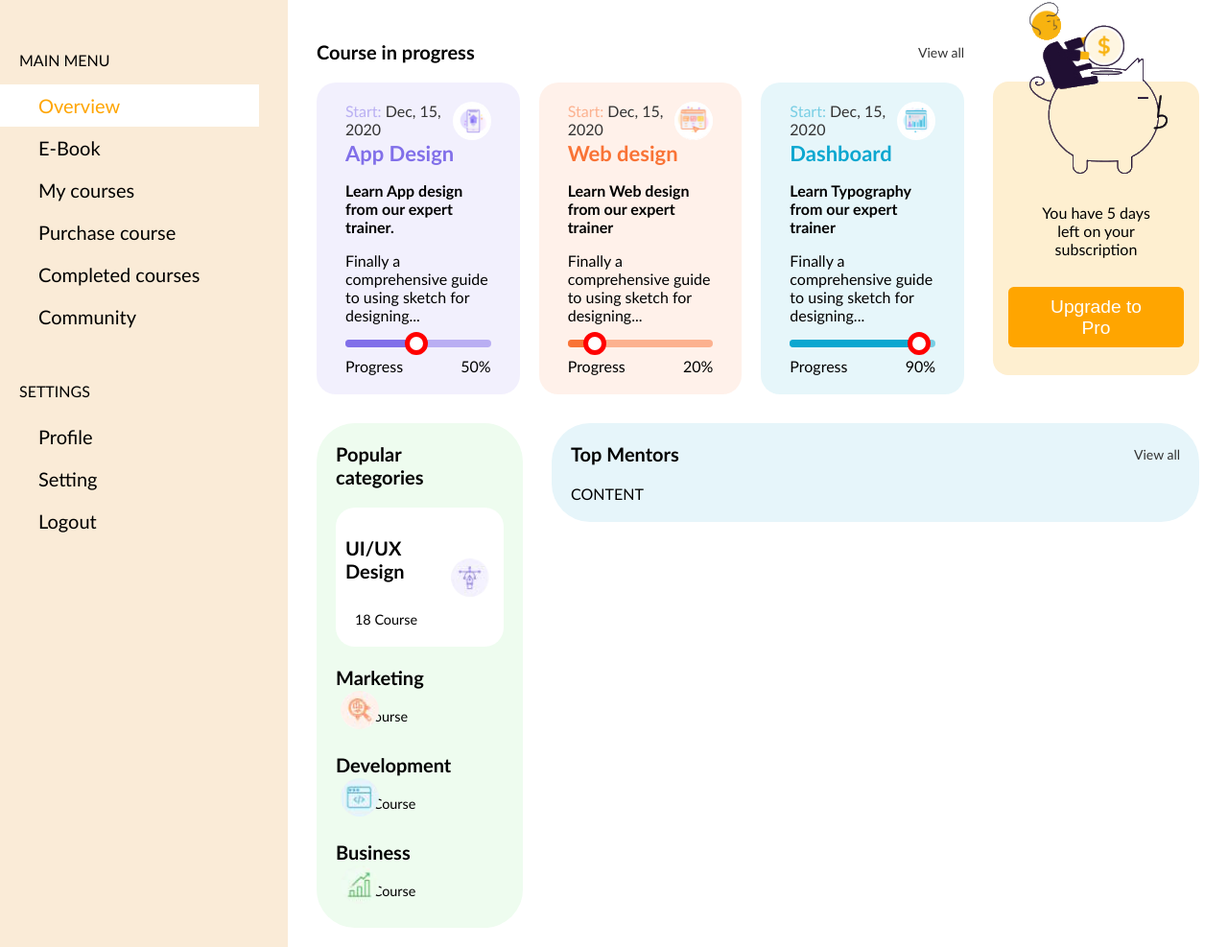
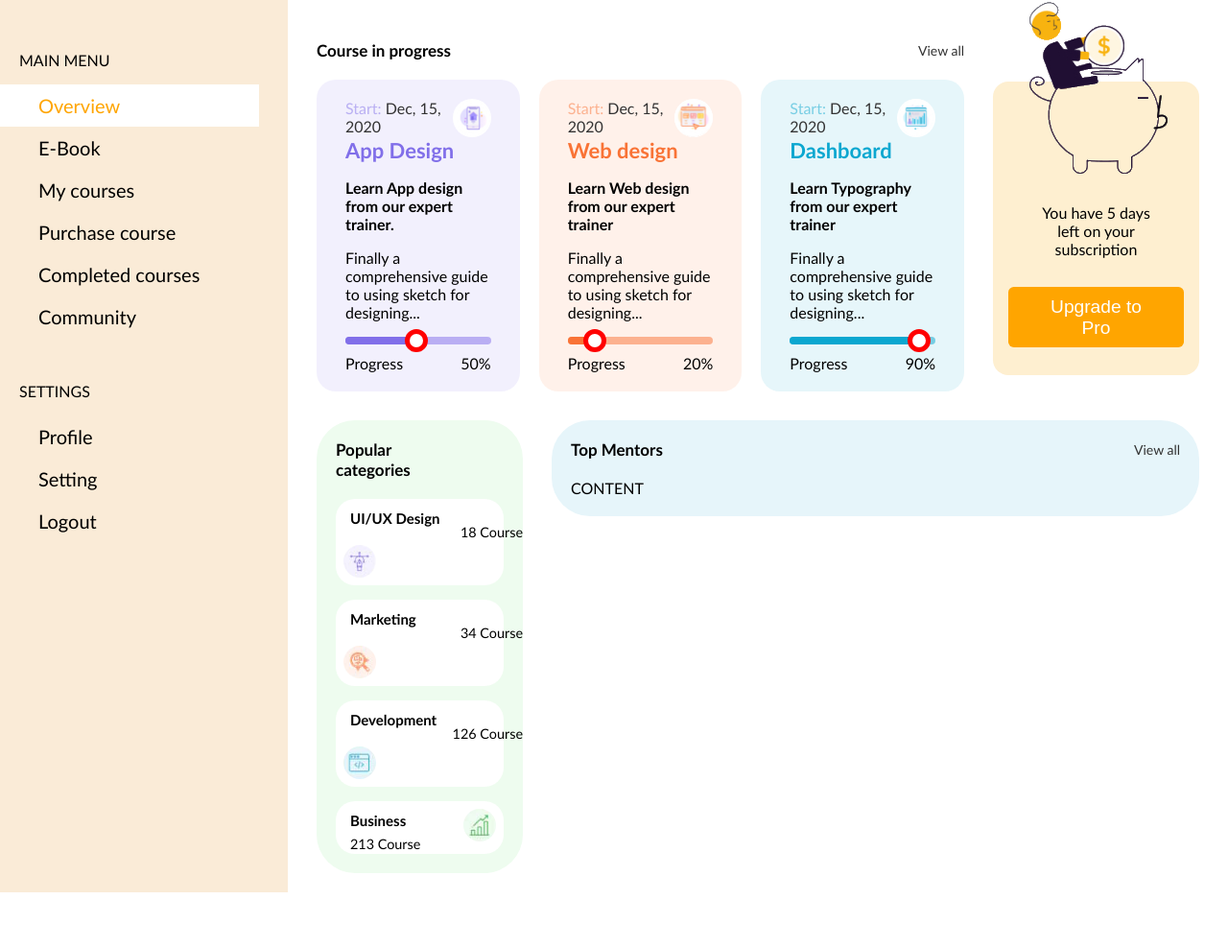
Before and after one commit to RasaZuk/Eduhouse, a plain HTML site: page index.html in a window 1280 px wide. Shown: the part 78-1065 px from the top of the page at 96% size. After the commit the page ends 1008 px from the top, so only its background shows below. Drawn offline with Linux system fonts and the light colour scheme.

Commit message:
Eduhouse update

```diff
--- a/css/main.css
+++ b/css/main.css
@@ -58,7 +58,7 @@ main {
 
 .block > .title {
   margin: 0;
-  font-size: 20px;
+  font-size: 17px;
 }
 
 .block > .link {
@@ -100,6 +100,7 @@ main {
 .content > p {
   margin: 25px;
 
+
 }
 
 
@@ -120,28 +121,34 @@ main {
 }
 
 
-.content > popular {
+.popular-categories .title {
+  font-size: 17px;
+
+}
+.content .popular {
   display: flex;
-  height: 3rem;
-  background-color: white;
+  flex-direction: column;
+  line-height: 1rem;
+  gap: 15px;
+
 }
 
-.design {
+.content .popular div {
   display: flex;
+  flex-direction: row;
+  flex-wrap: wrap;
+  line-height: 10px;
   justify-content: space-between;
-  flex-wrap: wrap;
   background-color: white;
   border-radius: 20px;
-  padding: 10px;
+}
 
-
-}
 
 
 .popular h3 {
   display: flex;
-  font-size: 20px;
-  padding-right: 50px;
+  font-size: 15px;
+  padding: 0 50px 0 15px;
 
 
 }
@@ -149,7 +156,7 @@ main {
 .popular p {
   display: flex;
   font-size: 0.9rem;
-  margin: 10px;
+  margin: -10px -20px 5px 15px;
 }
 
 .ikonele {
@@ -157,7 +164,8 @@ main {
   width: 50px;
   height: 50px;
   border-radius: 50%;
-  margin-top: -50px;
-  padding: 5px;
+  padding: 8px;
+  justify-content: space-between;
+
 
 }
--- a/index.html
+++ b/index.html
@@ -137,25 +137,26 @@
             <h2 class="title">Popular categories</h2>
             <div class="content">
                 <div class="popular">
-                    <div class="design">
+                    <div>
                         <h3>UI/UX Design</h3>
+                        <img class="ikonele" src="./images/Design_icon.jpg" alt="Design icon">
                         <p>18 Course</p>
-                        <img class="ikonele" src="./images/Design_icon.jpg" alt="Design icon">
+
                     </div>
-                    <div class="marketing">
+                    <div>
                         <h3>Marketing</h3>
+                        <img class="ikonele" src="./images/Marketing_icon.jpg" alt="Marketing icon">
                         <p>34 Course</p>
-                        <img class="ikonele" src="./images/Marketing_icon.jpg" alt="Marketing icon">
                     </div>
-                    <div class="development">
+                    <div>
                         <h3>Development</h3>
+                        <img class="ikonele" src="./images/Development_icon.jpg" alt="Development icon">
                         <p>126 Course</p>
-                        <img class="ikonele" src="./images/Development_icon.jpg" alt="Development icon">
                     </div>
-                    <div class="business">
+                    <div>
                         <h3>Business</h3>
+                        <img class="ikonele" src="./images/Business_icon.jpg" alt="Business">
                         <p>213 Course</p>
-                        <img class="ikonele" src="./images/Business_icon.jpg" alt="Business">
                     </div>
 
                 </div>
```
